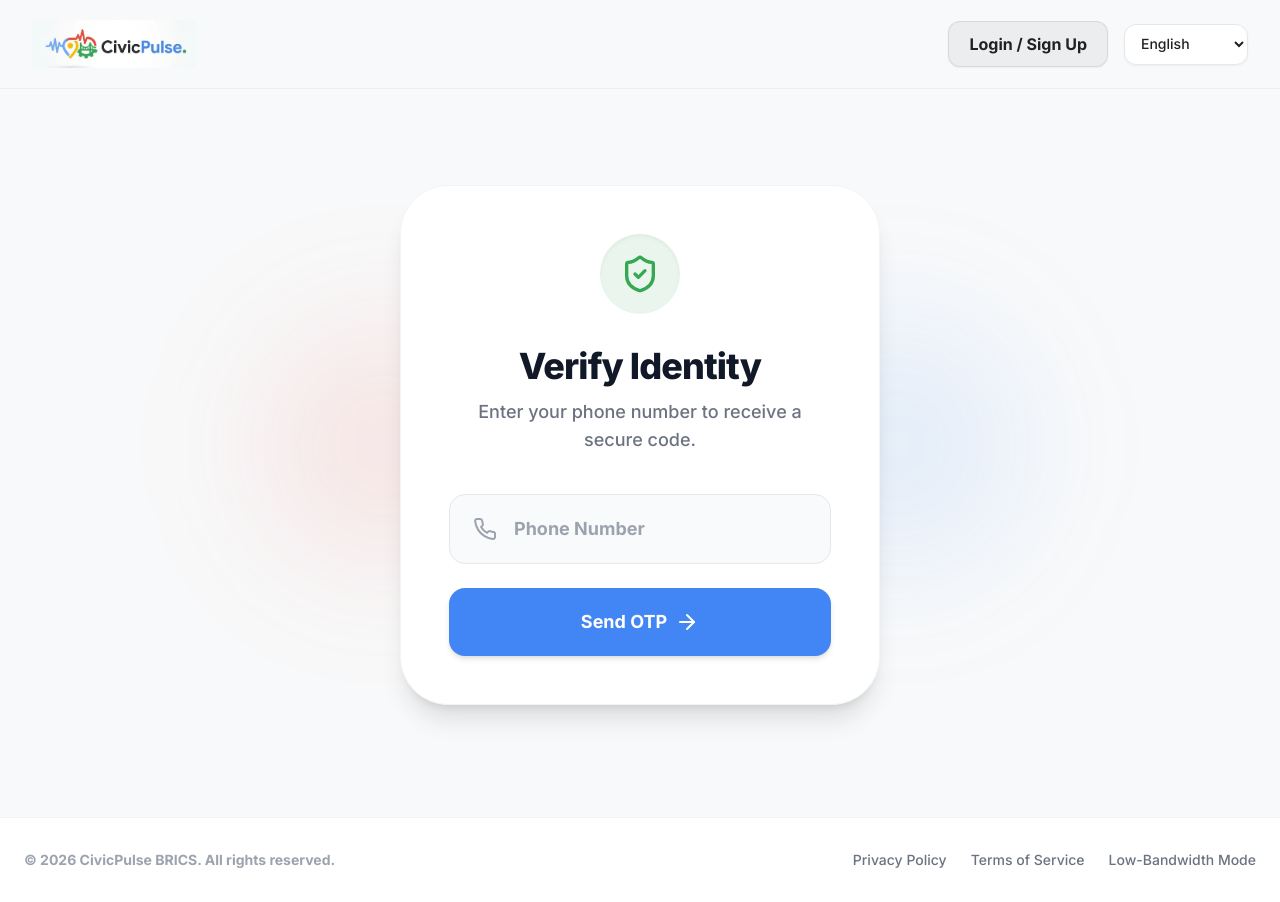
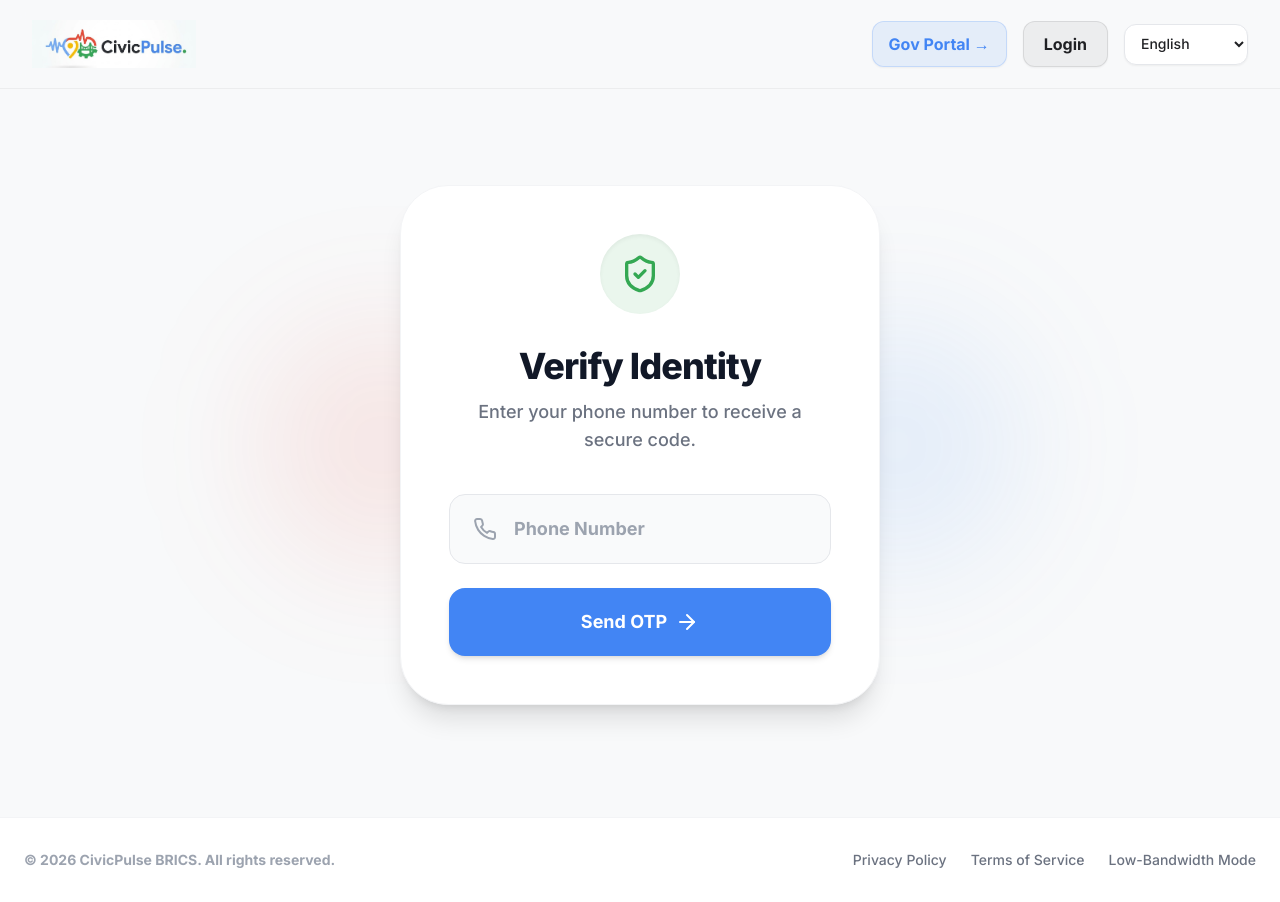
Before and after one commit to prushidhar/CivicPulse, a Next.js app in the folder citizen-dashboard/: page /login in a window 1280 px wide. Built offline with nearby package versions, Linux system fonts and the light colour scheme; no server answers.

Commit message:
feat: add robust bi-directional navigation links between Citizen and Government portals to support single-URL hackathon submission requirements

```diff
--- a/citizen-dashboard/src/components/Header.tsx
+++ b/citizen-dashboard/src/components/Header.tsx
@@ -35,7 +35,16 @@ export default function Header() {
         <Link href="/" className="flex items-center gap-3 hover:opacity-80 transition">
           <img src="/logo.jpg" alt="CivicPulse Logo" className="h-10 md:h-12 object-contain" />
         </Link>
-        <div className="flex items-center gap-4">
+        <div className="flex items-center gap-3 md:gap-4">
+          <a
+            href={process.env.NEXT_PUBLIC_GOV_URL || "https://civic-pulse-jq6a-jgb6c2y6h-powerhouse13.vercel.app"}
+            target="_blank"
+            rel="noopener noreferrer"
+            className="hidden lg:flex items-center justify-center px-4 py-2.5 bg-[#4285F4]/10 hover:bg-[#4285F4]/20 text-[#4285F4] font-bold rounded-xl transition shadow-sm border border-[#4285F4]/20"
+          >
+            Gov Portal &rarr;
+          </a>
+
           {isLoggedIn ? (
             <button
               onClick={handleLogout}
@@ -48,7 +57,7 @@ export default function Header() {
               href="/login"
               className="hidden sm:flex items-center justify-center px-5 py-2.5 bg-primary/5 hover:bg-primary/10 text-primary font-bold rounded-xl transition shadow-sm border border-primary/10"
             >
-              Login / Sign Up
+              Login
             </Link>
           )}
           <select
```
Also changed, not shown: 1 other file (tests, documents, lock files or other folders).
